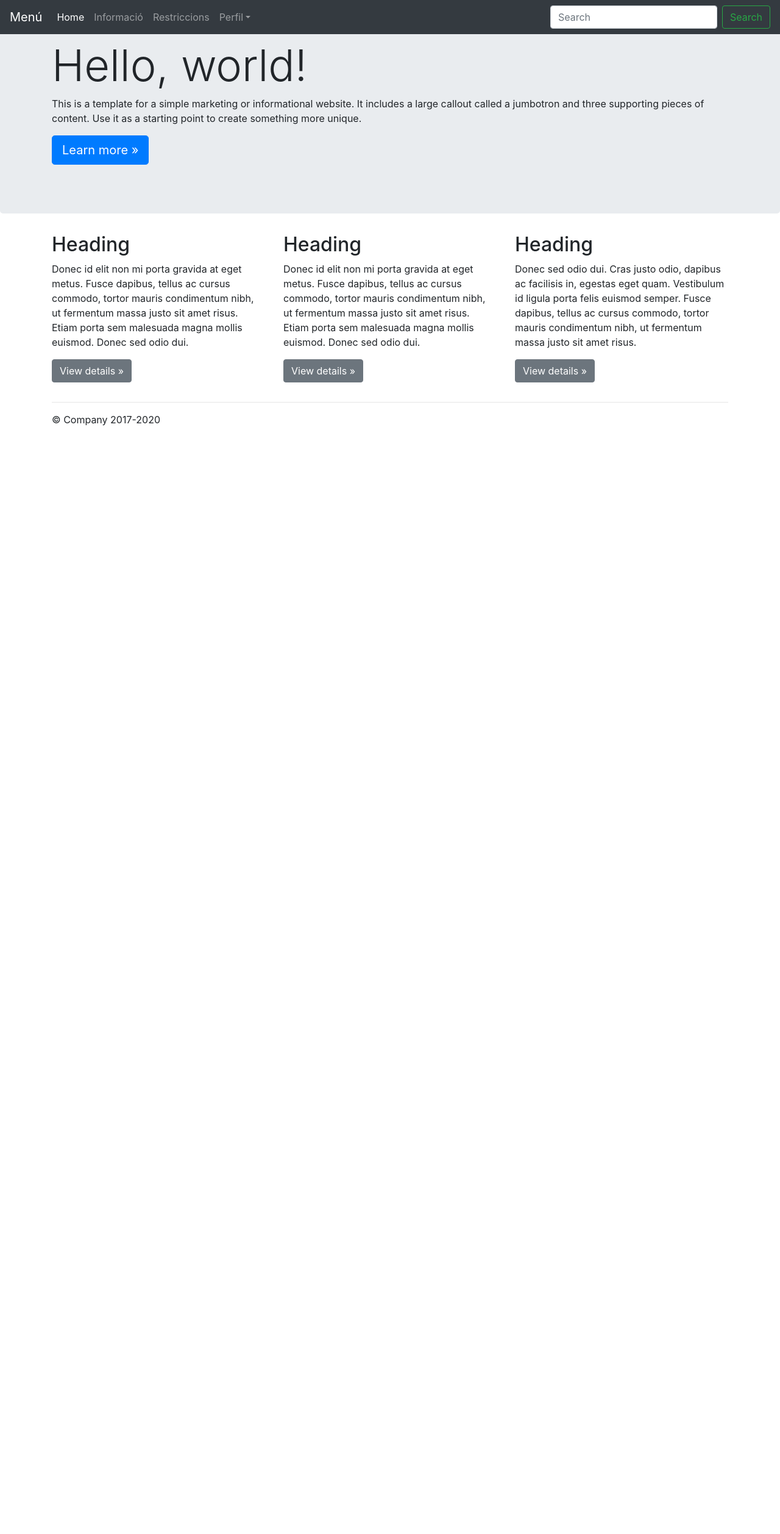
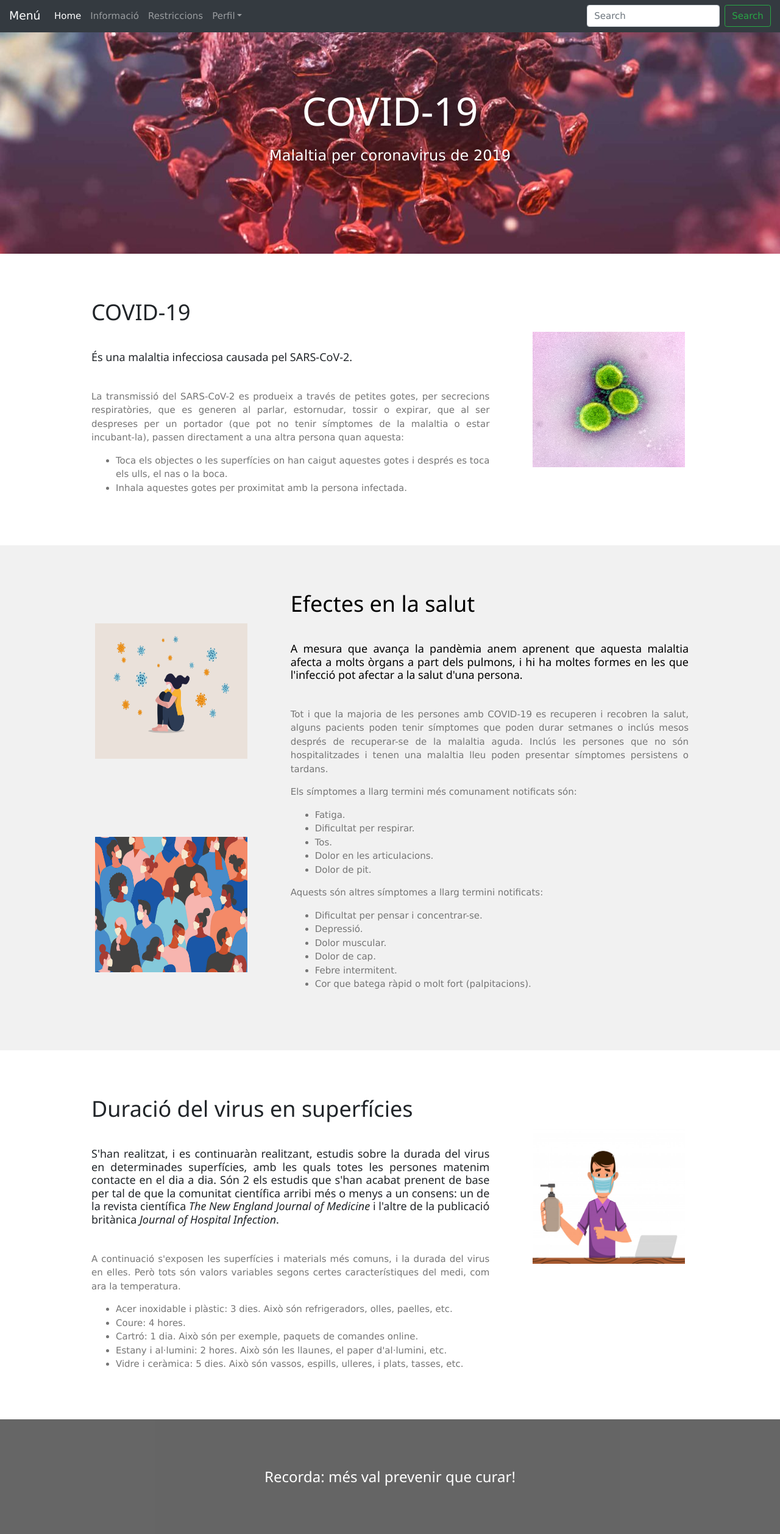
Before and after one commit to RafaCucurull/InfoCovid, a Django app: page / in a window 1280 px wide. Shown: the whole page at 61% size. Before the commit the page ends 698 px from the top, so only its background shows below. Run offline with Django 3.2, Linux system fonts and the light colour scheme; some libraries are stand-ins or nearby versions.

Commit message:
Info home

```diff
--- a/templates/home.html
+++ b/templates/home.html
@@ -3,53 +3,143 @@
 {% block title %} Home {% endblock %}
 
 {% block content %}
+     <html>
+    <meta charset="UTF-8">
+    <meta name="viewport" content="width=device-width, initial-scale=1">
+    <link rel="stylesheet" href="https://www.w3schools.com/w3css/4/w3.css">
+    <link rel="stylesheet" href="https://cdnjs.cloudflare.com/ajax/libs/font-awesome/4.7.0/css/font-awesome.min.css">
+    <style>
+        header {
+            background-image: url("../static/cov.jpg");
+            background-position: 50% 65%;
+        }
 
-<main role="main">
+        h5 {
+            text-align: justify;
+        }
 
-    <!-- Main jumbotron for a primary marketing message or call to action -->
-    <div class="jumbotron">
-        <div class="container">
-            <h1 class="display-3">Hello, world!</h1>
-            <p>This is a template for a simple marketing or informational website. It includes a large callout called a
-                jumbotron and three supporting pieces of content. Use it as a starting point to create something more
-                unique.</p>
-            <p><a class="btn btn-primary btn-lg" href="#" role="button">Learn more &raquo;</a></p>
+        p {
+            text-align: justify;
+        }
+
+        li {
+            text-align: justify;
+        }
+
+    </style>
+    <body>
+
+    <!-- Header -->
+    <header class="w3-container w3-red w3-center" style="padding:128px 16px">
+        <h1 class="w3-margin w3-jumbo">COVID-19</h1>
+        <p class="w3-xlarge" style="text-align: center">Malaltia per coronavirus de 2019</p>
+    </header>
+
+    <!-- First Grid -->
+    <div class="w3-row-padding w3-padding-64 w3-container">
+        <div class="w3-content">
+            <div class="w3-twothird">
+                <h1>COVID-19</h1>
+                <h5 class="w3-padding-32"> És una malaltia infecciosa causada pel SARS-CoV-2.</h5>
+
+                <p class="w3-text-grey">La transmissió del SARS-CoV-2 es produeix a través de petites gotes, per
+                    secrecions respiratòries, que es generen al parlar, estornudar, tossir o expirar, que al ser
+                    despreses per un portador (que pot no tenir símptomes de la malaltia o estar incubant-la),
+                    passen directament a una altra persona quan aquesta:</p>
+                <ul class="w3-text-grey">
+                    <li>Toca els objectes o les superfícies on han caigut aquestes gotes i després es toca
+                        els ulls, el nas o la boca.
+                    </li>
+                    <li>Inhala aquestes gotes per proximitat amb la persona infectada.</li>
+                </ul>
+            </div>
+
+            <div class="w3-third w3-center">
+                <img class="w3-padding-64" src="../static/sars-cov2.jpg"
+                     style="width: 250px;height: 350px;margin-left: 64px">
+            </div>
         </div>
     </div>
 
-    <div class="container">
-        <!-- Example row of columns -->
-        <div class="row">
-            <div class="col-md-4">
-                <h2>Heading</h2>
-                <p>Donec id elit non mi porta gravida at eget metus. Fusce dapibus, tellus ac cursus commodo, tortor
-                    mauris condimentum nibh, ut fermentum massa justo sit amet risus. Etiam porta sem malesuada magna
-                    mollis euismod. Donec sed odio dui. </p>
-                <p><a class="btn btn-secondary" href="#" role="button">View details &raquo;</a></p>
+    <!-- Second Grid -->
+    <div class="w3-row-padding w3-light-grey w3-padding-64 w3-container">
+        <div class="w3-content">
+            <div class="w3-third w3-center">
+                <img class="w3-padding-64" src="../static/efectes-cov.png"
+                     style="width: 250px;height: 350px;margin-right: 64px">
+                <img class="w3-padding-64" src="../static/effects-cov.jpeg"
+                     style="width: 250px;height: 350px;margin-right: 64px">
             </div>
-            <div class="col-md-4">
-                <h2>Heading</h2>
-                <p>Donec id elit non mi porta gravida at eget metus. Fusce dapibus, tellus ac cursus commodo, tortor
-                    mauris condimentum nibh, ut fermentum massa justo sit amet risus. Etiam porta sem malesuada magna
-                    mollis euismod. Donec sed odio dui. </p>
-                <p><a class="btn btn-secondary" href="#" role="button">View details &raquo;</a></p>
-            </div>
-            <div class="col-md-4">
-                <h2>Heading</h2>
-                <p>Donec sed odio dui. Cras justo odio, dapibus ac facilisis in, egestas eget quam. Vestibulum id ligula
-                    porta felis euismod semper. Fusce dapibus, tellus ac cursus commodo, tortor mauris condimentum nibh,
-                    ut fermentum massa justo sit amet risus.</p>
-                <p><a class="btn btn-secondary" href="#" role="button">View details &raquo;</a></p>
+
+            <div class="w3-twothird">
+                <h1>Efectes en la salut</h1>
+                <h5 class="w3-padding-32">A mesura que avança la pandèmia anem aprenent que aquesta malaltia
+                    afecta a molts òrgans a part dels pulmons, i hi ha moltes formes en les que l'infecció
+                    pot afectar a la salut d'una persona.
+                </h5>
+
+                <p class="w3-text-grey">Tot i que la majoria de les persones amb COVID-19 es recuperen i recobren
+                    la salut, alguns pacients poden tenir símptomes que poden durar setmanes o inclús mesos
+                    després de recuperar-se de la malaltia aguda. Inclús les persones que no són hospitalitzades
+                    i tenen una malaltia lleu poden presentar símptomes persistens o tardans.</p>
+
+
+                <p class="w3-text-grey">Els símptomes a llarg termini més comunament notificats són:</p>
+                <ul class="w3-text-grey">
+                    <li>Fatiga.</li>
+                    <li>Dificultat per respirar.</li>
+                    <li>Tos.</li>
+                    <li>Dolor en les articulacions.</li>
+                    <li>Dolor de pit.</li>
+                </ul>
+
+                <p class="w3-text-grey">Aquests són altres símptomes a llarg termini notificats:</p>
+                <ul class="w3-text-grey">
+                    <li>Dificultat per pensar i concentrar-se.</li>
+                    <li>Depressió.</li>
+                    <li>Dolor muscular.</li>
+                    <li>Dolor de cap.</li>
+                    <li>Febre intermitent.</li>
+                    <li>Cor que batega ràpid o molt fort (palpitacions).</li>
+                </ul>
             </div>
         </div>
+    </div>
 
-        <hr>
+    <!-- Third Grid -->
+    <div class="w3-row-padding w3-padding-64 w3-container">
+        <div class="w3-content">
+            <div class="w3-twothird">
+                <h1>Duració del virus en superfícies</h1>
+                <h5 class="w3-padding-32">S'han realitzat, i es continuaràn realitzant, estudis sobre la durada
+                    del virus en determinades superfícies, amb les quals totes les persones matenim
+                    contacte en el dia a dia. Són 2 els estudis que s'han acabat prenent de base per tal de que la
+                    comunitat científica arribi més o menys a un consens: un de la revista científica <i>The New England
+                        Journal of Medicine</i> i l'altre de la publicació britànica <i>Journal of Hospital
+                        Infection</i>.
+                </h5>
 
-    </div> <!-- /container -->
+                <p class="w3-text-grey">A continuació s'exposen les superfícies i materials més comuns, i la durada
+                    del virus en elles. Però tots són valors variables segons certes característiques del medi,
+                    com ara la temperatura.</p>
+                <ul class="w3-text-grey">
+                    <li>Acer inoxidable i plàstic: 3 dies. Això són refrigeradors, olles, paelles, etc.</li>
+                    <li>Coure: 4 hores.</li>
+                    <li>Cartró: 1 dia. Això són per exemple, paquets de comandes online.</li>
+                    <li>Estany i al·lumini: 2 hores. Això són les llaunes, el paper d'al·lumini, etc.</li>
+                    <li>Vidre i ceràmica: 5 dies. Això són vassos, espills, ulleres, i plats, tasses, etc.</li>
+                </ul>
+            </div>
+            <div class="w3-third w3-center">
+                <img class="w3-padding-64" src="../static/cov-superficies(2).jpg"
+                     style="width: 250px;height: 350px;margin-left: 64px">
+            </div>
+        </div>
+    </div>
 
-</main>
-
-<footer class="container">
-    <p>&copy; Company 2017-2020</p>
-</footer>
+    <div class="w3-container w3-black w3-center w3-opacity w3-padding-64">
+        <h1 class="w3-margin w3-xlarge">Recorda: més val prevenir que curar!</h1>
+    </div>
+    </body>
+    </html>
 {% endblock %}
```
Also changed, not shown: templates/mascaretes.html (added, +113 -0 lines), templates/negatiu.html (added, +61 -0 lines), templates/possible_positiu.html (added, +61 -0 lines), static/calm-cov.png (added), static/cov-superficies(2).jpg (added), static/cov.jpg (added), static/efectes-cov.png (added), static/effects-cov.jpeg (added), static/ffp.jpg (added), static/higienica.jpeg (added), static/quirurgica.jpg (added), static/sars-cov2.jpg (added), static/warning-cov.jpg (added), 3 other files.
